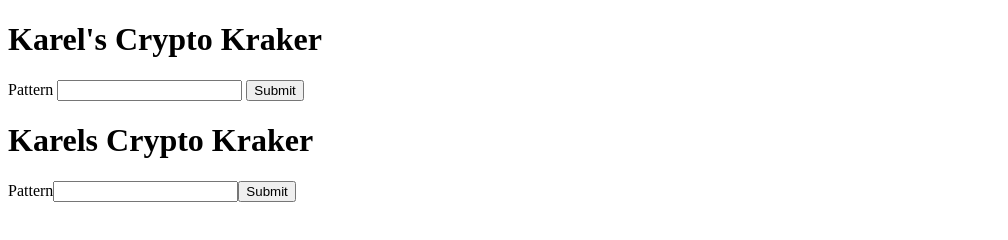
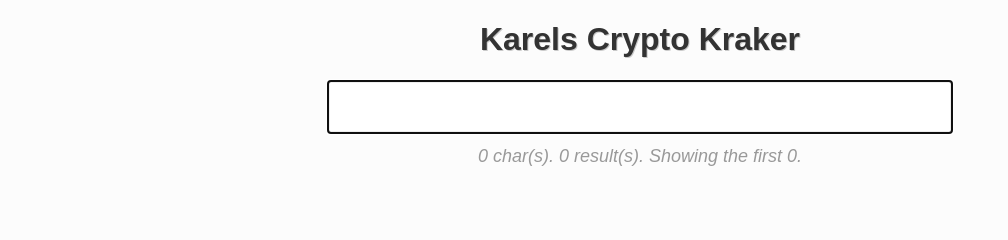
Before and after one commit to mcls/karels-crypto-kraker, a React app: page / in a window 1280 px wide. Shown: the whole page, without its empty margins (0-1008 px from the left). Built offline with nearby package versions, Linux system fonts and the light colour scheme.

Commit message:
Initial working version

```diff
--- a/index.html
+++ b/index.html
@@ -1,15 +1,9 @@
 <!doctype html>
 <html>
   <head>
-    <title>Karel's Crypto Kraker</title>
+    <title>Karels Crypto Kraker</title>
   </head>
   <body>
-    <h1>Karel's Crypto Kraker</h1>
-    <form>
-      <label for="pattern">Pattern</label>
-      <input name="pattern" />
-      <input type="submit">
-    </form>
     <div id="root"></div>
   </body>
 </html>
--- a/src/index.js
+++ b/src/index.js
@@ -1,20 +1,64 @@
 import React, { Component } from 'react';
 import ReactDOM from 'react-dom';
 import words from './words'
-
-console.log("src/index.js");
+import './style.css'
 
 class App extends Component {
+  constructor(props) {
+    super(props);
+    this.state = {value: '', candidates: []};
+
+    this.handleChange = this.handleChange.bind(this);
+    this.handleSubmit = this.handleSubmit.bind(this);
+  }
+
+  handleSubmit(event) {
+    event.preventDefault()
+  }
+
+  handleChange(event) {
+    const pattern = event.target.value;
+    let candidates = [];
+    if (pattern.length >= 1) {
+      candidates = this.findMatchingWords(pattern);
+    }
+    this.setState({value: pattern, candidates: candidates});
+  }
+
+  findMatchingWords(pattern) {
+    return words.filter(word => {
+      if ( word.length != pattern.length ) {
+        // Different size
+        return false;
+      }
+
+      for (var x = 0, c=''; c = pattern.charAt(x); x++) {
+        if (c == '.') {
+          continue;
+        }
+        if (word.charAt(x) != c) {
+          // Different char
+          return false;
+        }
+      }
+      return true;
+    });
+  }
+
   render() {
+    let rows = this.state.candidates.slice(0, 30).map(x => {
+      return <p>{x}</p>
+    });
     return (
       <div className="app">
         <h1>Karels Crypto Kraker</h1>
 
-        <form>
-          <label htmlFor="pattern">Pattern</label>
-          <input name="pattern" />
-          <input type="submit" />
+        <form onSubmit={this.handleSubmit}>
+          <input autofocus="true" name="pattern" value={this.state.value} onChange={this.handleChange} />
         </form>
+
+      <p><em>{this.state.value.length} char(s). {this.state.candidates.length} result(s). Showing the first {rows.length}.</em></p>
+        {rows}
       </div>
     )
   }
--- /dev/null
+++ b/src/style.css
@@ -0,0 +1,38 @@
+html, body {
+  text-align: center;
+  font-family: Arial, sans-serif;
+  background-color: #fcfcfc;
+}
+
+h1 {
+  text-shadow: rgba(0, 0, 0, 0.2) 1px 1px 0px;
+}
+
+h1, h2, h3, p {
+  color: #333;
+}
+
+em {
+  color: #999;
+}
+
+input, p {
+  font-size: 18px;
+}
+
+input {
+  padding: 10px;
+  min-width: 600px;
+  margin-bottom: 10px;
+  border: 3px solid #eee;
+  text-align: center;
+  font-size: 24px;
+  letter-spacing: 3px;
+}
+
+p {
+  line-height: 1.2;
+  margin: 2px;
+  padding: 0;
+
+}
--- a/src/words.js
+++ b/src/words.js
@@ -1,3 +1,5 @@
-import words from 'raw-loader!./data/dutch-words.txt';
+import data from './data/dutch-words.txt';
+
+const words = data.split("\n").sort();
 
 export default words;
--- a/webpack.config.js
+++ b/webpack.config.js
@@ -32,6 +32,13 @@ module.exports = {
         test: /\.txt$/i,
         use: 'raw-loader',
       },
+      {
+        test: /\.css$/,
+        use: [
+          'style-loader',
+          'css-loader'
+        ]
+      }
     ],
   },
 
```
Also changed, not shown: package.json (+8 -4 lines), 1 other file.
